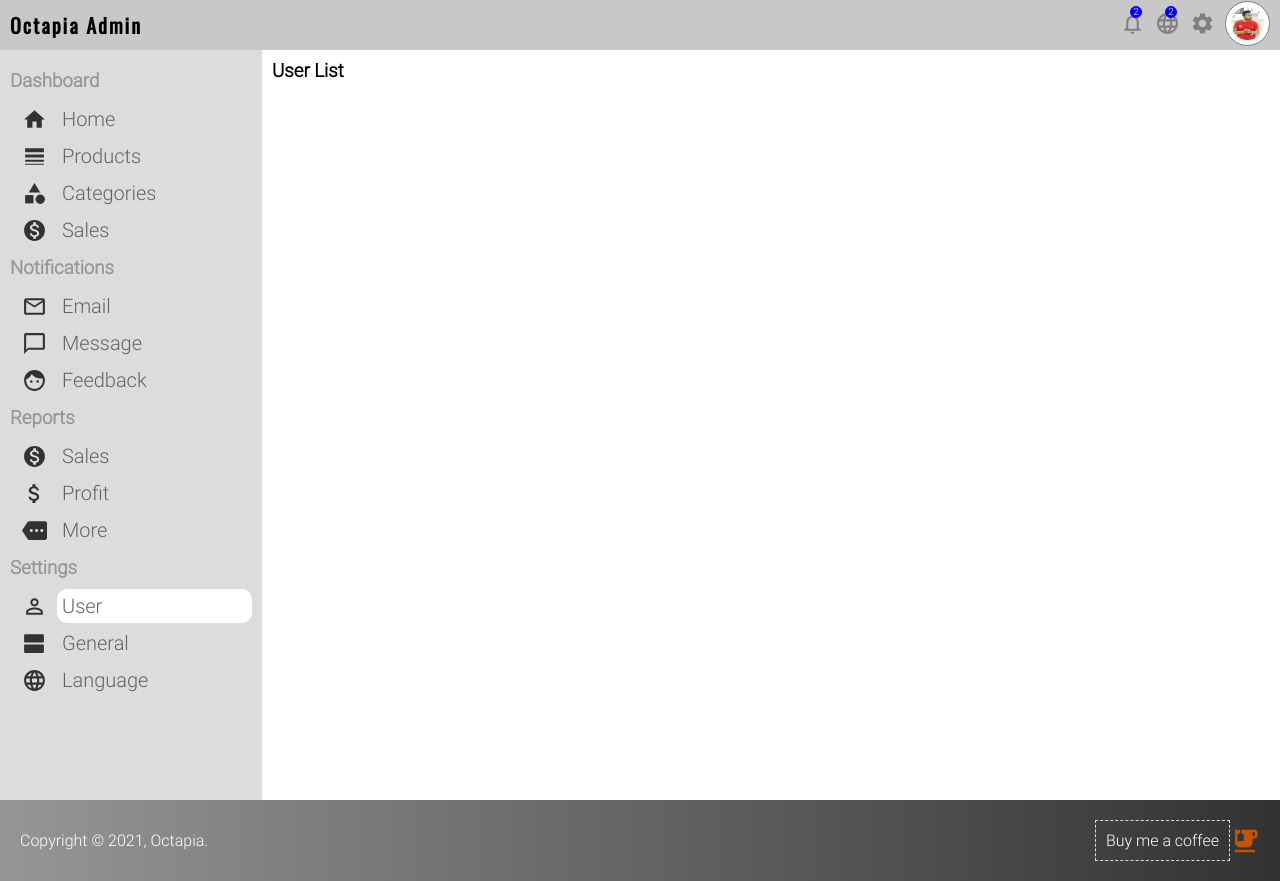
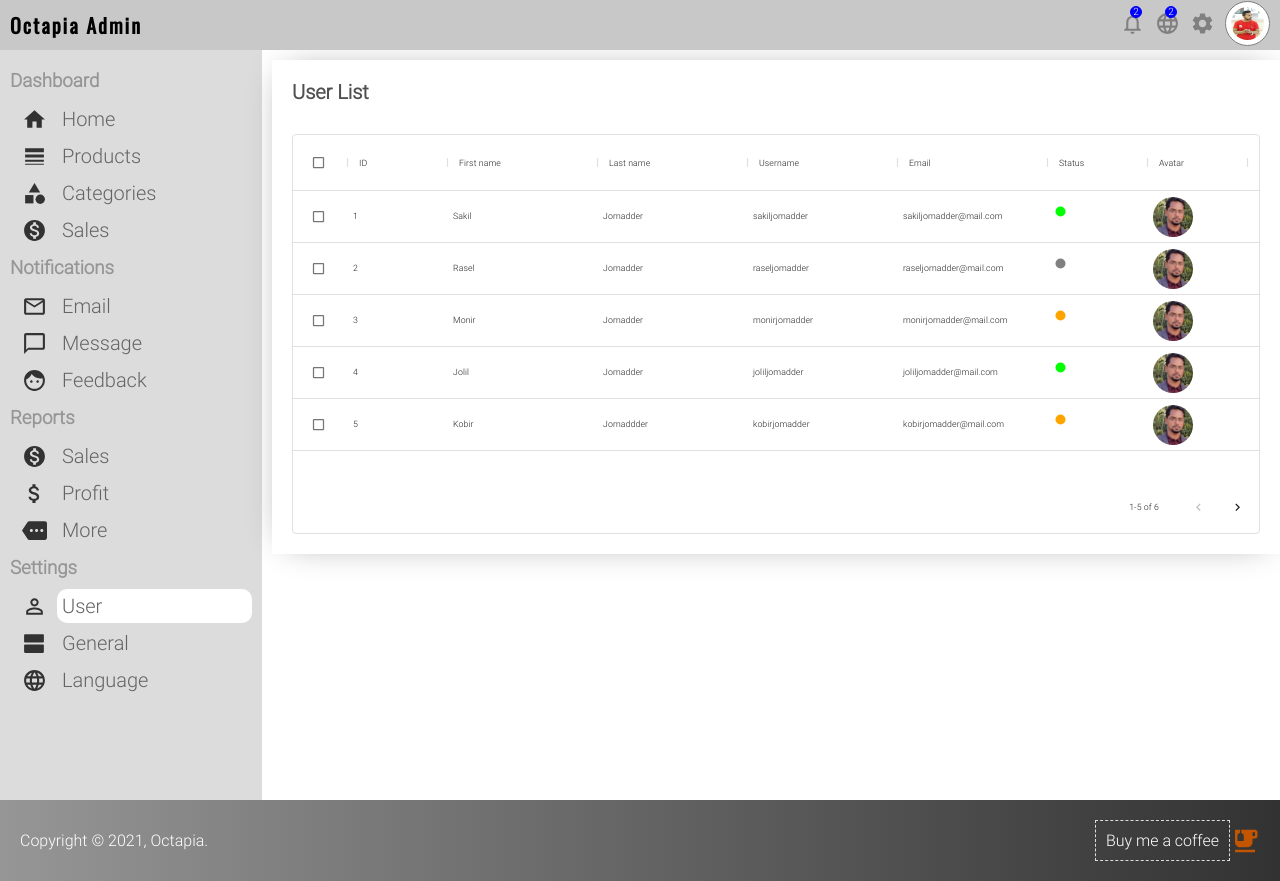
Before and after one commit to mistersakil/react-admin-dashboard, a React (Create React App) app: page /users in a window 1280 px wide. Built offline with nearby package versions, Linux system fonts and the light colour scheme.

Commit message:
usersList displayed

```diff
--- a/package.json
+++ b/package.json
@@ -4,6 +4,7 @@
   "private": true,
   "dependencies": {
     "@material-ui/core": "^4.11.4",
+    "@material-ui/data-grid": "^4.0.0-alpha.32",
     "@material-ui/icons": "^4.11.2",
     "@testing-library/jest-dom": "^5.14.1",
     "@testing-library/react": "^11.2.7",
--- a/src/app.css
+++ b/src/app.css
@@ -4,6 +4,8 @@
   --white220: rgb(220, 220, 220);
   --cyan: rgb(0, 255, 255);
   --yellow: rgb(255, 255, 0);
+  --orange: rgb(255, 165, 0);
+  --coffee: rgb(195, 85, 1);
   --pink: rgb(255, 0, 255);
   --red: rgb(255, 0, 0);
   --green: rgb(0, 255, 0);
@@ -18,7 +20,6 @@
   --grey: rgb(128, 128, 128);
   --grey150: rgb(150, 150, 150);
   --grey200: rgb(200, 200, 200);
-  --coffee: rgb(195, 85, 1);
   --boxShadow: 0px 0px 35px -15px var(--grey);
 }
 * {
--- a/src/components/container/Container.jsx
+++ b/src/components/container/Container.jsx
@@ -17,8 +17,6 @@ const Container = () => {
               <Sidebar />
             </div>
             <div className="col col2 ">
-              {/* <Home />
-              <Users /> */}
               <Switch>
                 <Route path="/users" exact>
                   <Users />
--- a/src/components/pages/home/Home.jsx
+++ b/src/components/pages/home/Home.jsx
@@ -1,9 +1,13 @@
+import { useEffect } from "react";
 import "./home.css";
 import Featured from "../../featured/Featured";
 import LineChart from "../../charts/LineChart";
 import HomeWidgets from "../../homeWidgets/HomeWidgets";
 
 export default function Home() {
+  useEffect(() => {
+    document.title = `${process.env.REACT_APP_BRAND}`;
+  }, []);
   return (
     <div className="homeContainer">
       <Featured />
--- a/src/components/pages/users/Users.jsx
+++ b/src/components/pages/users/Users.jsx
@@ -1,16 +1,128 @@
 import "./users.css";
 import { useEffect } from "react";
-
+import { DataGrid } from "@material-ui/data-grid";
+import img from "../../../images/sakil.jpg";
+import { FiberManualRecord } from "@material-ui/icons";
 export default function Users() {
   useEffect(() => {
-    document.title = `Users - ${document.title}`;
-    // return () => {
-    //   document.title = null;
-    // };
+    document.title = `Users - ${process.env.REACT_APP_BRAND}`;
   }, []);
+  const columns = [
+    { field: "id", headerName: "ID", width: 100 },
+    { field: "firstName", headerName: "First name", width: 150 },
+    { field: "lastName", headerName: "Last name", width: 150 },
+    { field: "username", headerName: "Username", width: 150 },
+    { field: "email", headerName: "Email", width: 150 },
+    {
+      field: "status",
+      headerName: "Status",
+      width: 100,
+      renderCell: (fields) => {
+        const { status } = fields.row;
+        return (
+          <>
+            {status === "active" ? (
+              <span title={status} className="statusIcon">
+                <FiberManualRecord style={{ color: "var(--green)" }} />
+              </span>
+            ) : status === "inactive" ? (
+              <span title={status} className="statusIcon">
+                <FiberManualRecord style={{ color: "var(--grey)" }} />
+              </span>
+            ) : (
+              <span title={status} className="statusIcon">
+                <FiberManualRecord style={{ color: "var(--orange)" }} />
+              </span>
+            )}
+          </>
+        );
+      },
+    },
+    {
+      field: "others",
+      headerName: "Avatar",
+      width: 100,
+      renderCell: (fields) => {
+        return (
+          <>
+            <img
+              src={fields.row.avatar}
+              alt={fields.row.username}
+              className="avatar"
+            />
+          </>
+        );
+      },
+    },
+  ];
+
+  const rows = [
+    {
+      id: 1,
+      firstName: "Sakil ",
+      lastName: "Jomadder",
+      username: "sakiljomadder",
+      email: "sakiljomadder@mail.com",
+      status: "active",
+      avatar: img,
+    },
+    {
+      id: 2,
+      firstName: "Rasel",
+      lastName: "Jomadder",
+      username: "raseljomadder",
+      email: "raseljomadder@mail.com",
+      status: "inactive",
+      avatar: img,
+    },
+    {
+      id: 3,
+      firstName: "Monir",
+      lastName: "Jomadder",
+      username: "monirjomadder",
+      email: "monirjomadder@mail.com",
+      status: "pending",
+      avatar: img,
+    },
+    {
+      id: 4,
+      firstName: "Jolil",
+      lastName: "Jomadder",
+      username: "joliljomadder",
+      email: "joliljomadder@mail.com",
+      status: "active",
+      avatar: img,
+    },
+    {
+      id: 5,
+      firstName: "Kobir",
+      lastName: "Jomaddder",
+      username: "kobirjomadder",
+      email: "kobirjomadder@mail.com",
+      status: "pending",
+      avatar: img,
+    },
+    {
+      id: 6,
+      firstName: "Jahangir",
+      lastName: "Jomadder",
+      username: "jahangirjomadder",
+      email: "jahangirjomadder@mail.com",
+      status: "pending",
+      avatar: img,
+    },
+  ];
   return (
     <section className="users">
-      <h3>User List</h3>
+      <h3 className="pageTitle">User List</h3>
+      <div style={{ height: 400, width: "100%" }}>
+        <DataGrid
+          rows={rows}
+          columns={columns}
+          pageSize={5}
+          checkboxSelection
+        />
+      </div>
     </section>
   );
 }
--- a/src/components/pages/users/users.css
+++ b/src/components/pages/users/users.css
@@ -0,0 +1,19 @@
+.users {
+  flex-basis: 100%;
+  display: flex;
+  flex-direction: column;
+  box-shadow: var(--boxShadow);
+  padding: 2rem;
+}
+.users .pageTitle {
+  color: var(--grey80);
+  font-size: 2rem;
+  font-weight: 600;
+  margin-bottom: 3rem;
+}
+.users .avatar {
+  width: 4rem;
+  height: 4rem;
+  border-radius: 50%;
+  object-fit: cover;
+}
```
Also changed, not shown: 1 other file (tests, documents, lock files or other folders).
